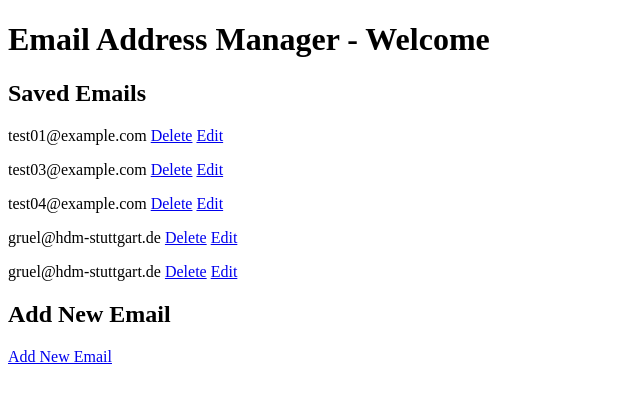
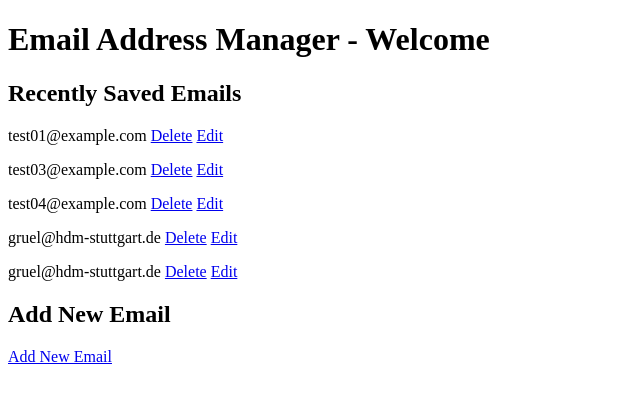
Before and after one commit to wgruel/i225s, a PHP site: page / in a window 1280 px wide. Shown: the top 403 px of the page, without its empty margins (0-640 px from the left). Run offline with PHP 8.4, Linux system fonts and the light colour scheme.

Commit message:
Changed some headlines - 12:10

```diff
--- a/index.php
+++ b/index.php
@@ -14,7 +14,7 @@
 </head>
 <body >
     <h1>Email Address Manager - Welcome</h1>
-    <h2>Saved Emails</h2>
+    <h2>Recently Saved Emails</h2>
     <?php
     foreach ($lines as $line){
         echo "<p>". $line .
```
